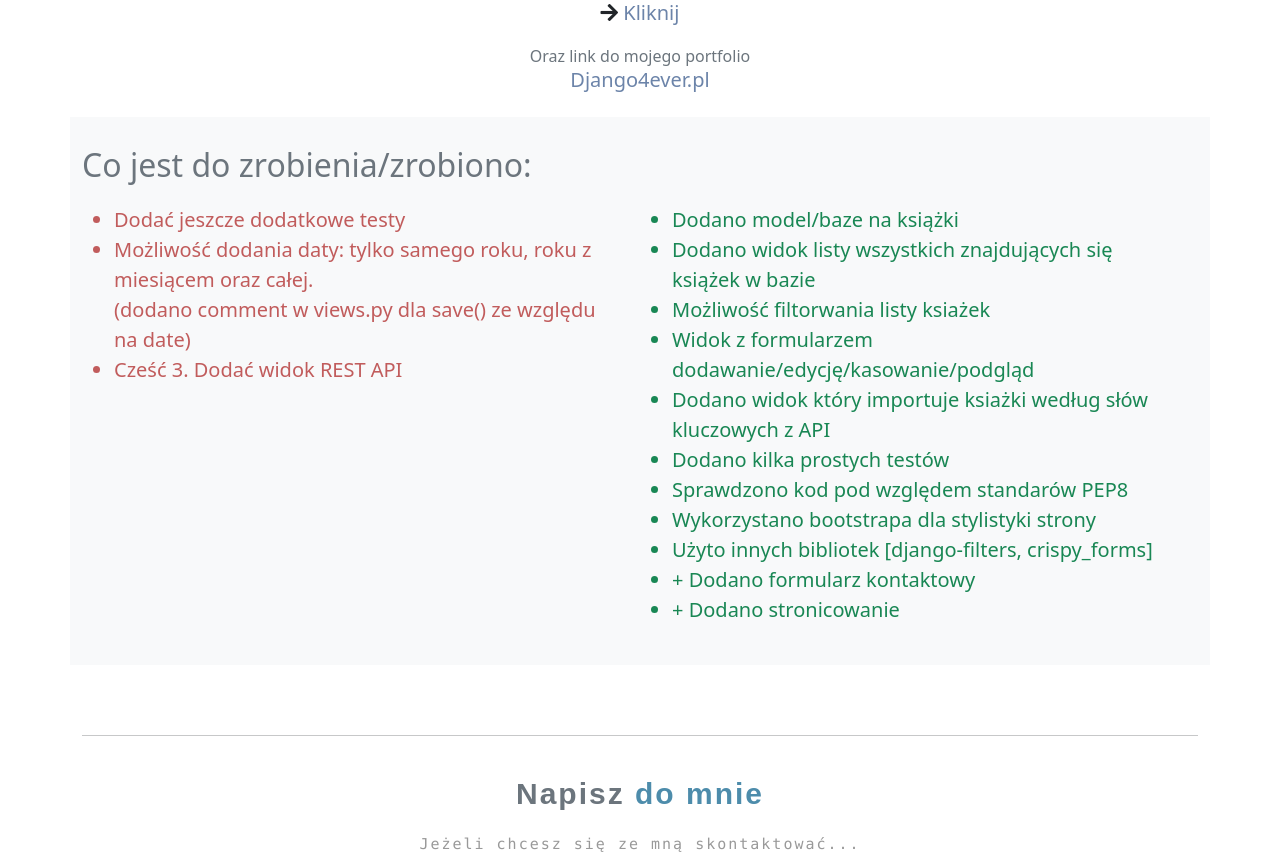
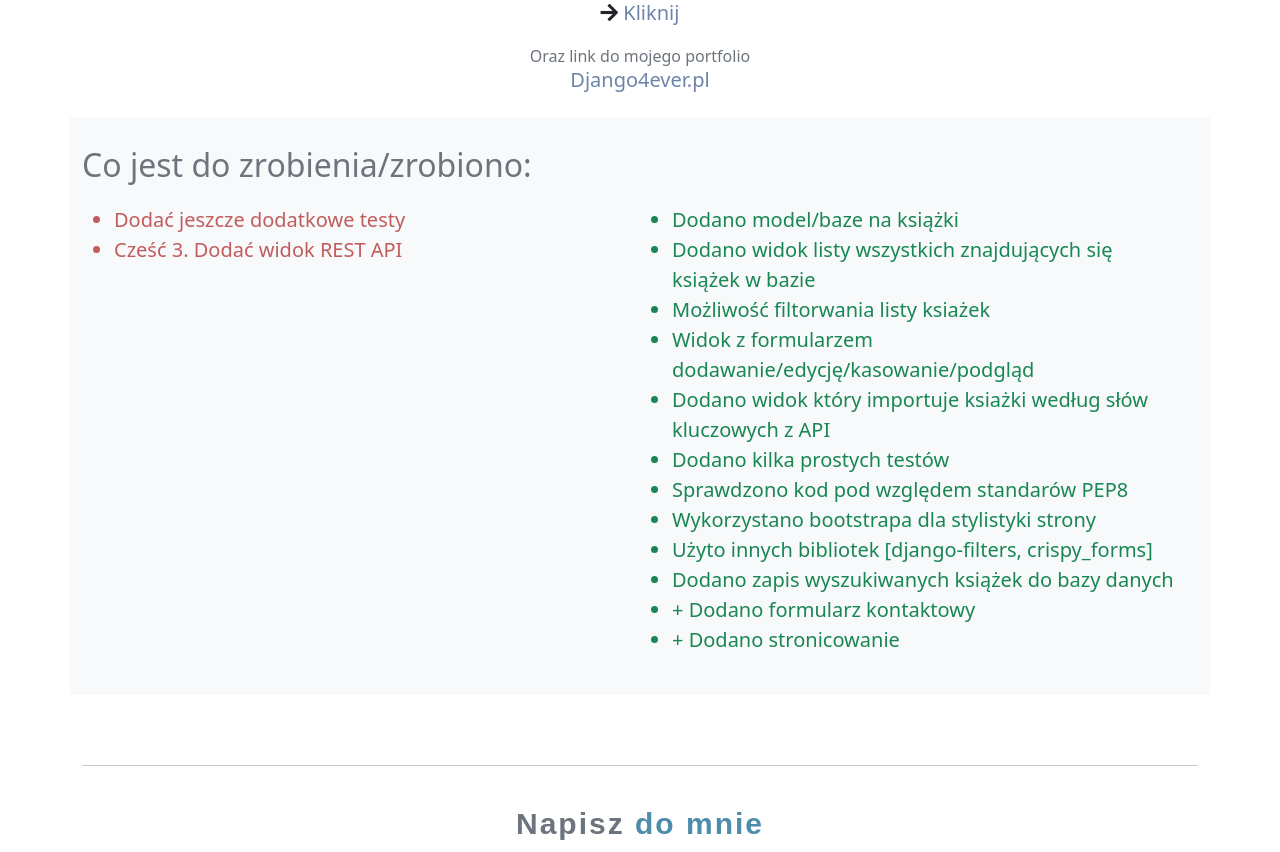
Before and after one commit to Native856/portsg.pl, a Django app: page / in a window 1280 px wide. Shown: the part 855-1707 px from the top of the page. Run offline with Django 3.2, Linux system fonts and the light colour scheme; some libraries are stand-ins or nearby versions; some web fonts are replaced.

Commit message:
Update base.html

```diff
--- a/BookProject/BookApp/templates/BookApp/base.html
+++ b/BookProject/BookApp/templates/BookApp/base.html
@@ -90,9 +90,6 @@
             <div class="col-6 fs-5 col-todo mt-3">
                 <ul>
                     <li>Dodać jeszcze dodatkowe testy</li>
-                    <li>Możliwość dodania daty: tylko samego roku, roku z miesiącem oraz całej.<br/>
-                        (dodano comment w views.py dla save() ze względu na date)
-                    </li>
                     <li>Cześć 3. Dodać widok REST API</li>
                 </ul>
             </div>
@@ -107,6 +104,7 @@
                     <li>Sprawdzono kod pod względem standarów PEP8</li>
                     <li>Wykorzystano bootstrapa dla stylistyki strony</li>
                     <li>Użyto innych bibliotek [django-filters, crispy_forms]</li>
+                    <li>Dodano zapis wyszukiwanych książek do bazy danych</li>
                     <li>+ Dodano formularz kontaktowy</li>
                     <li>+ Dodano stronicowanie</li>
                 </ul>
```
